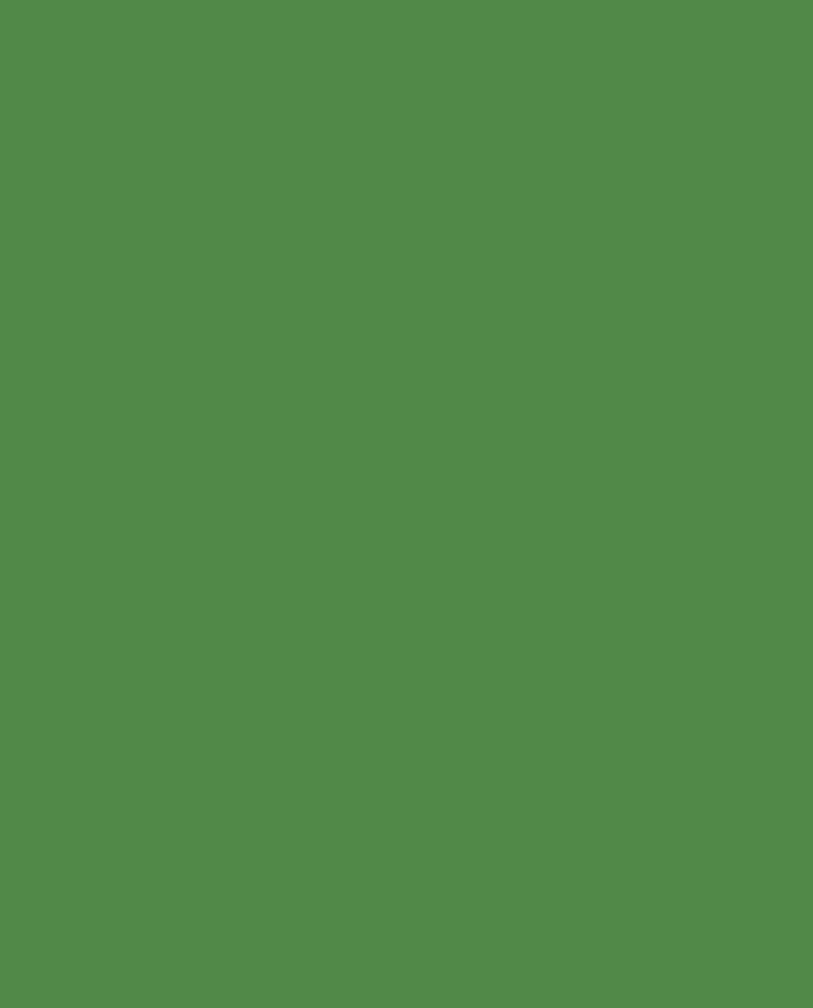
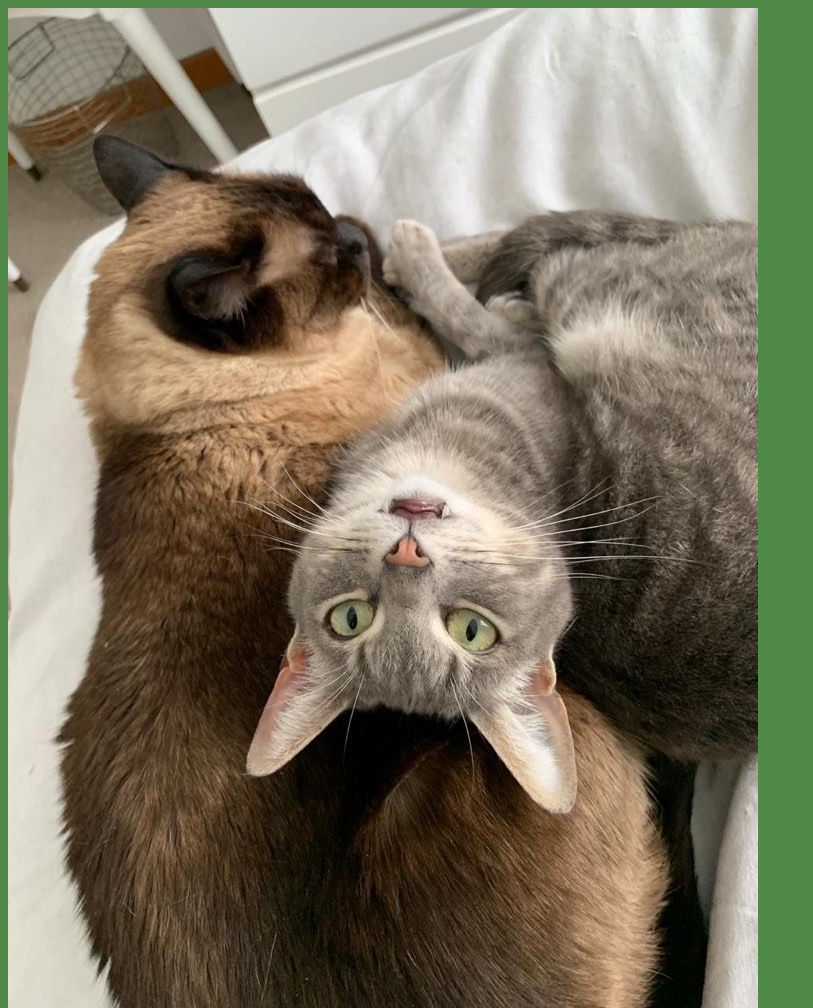
Before and after one commit to YagoSilvaA/YagoSilvaA.github.io, a plain HTML site: page index.html in a window 1280 px wide. Shown: the whole page, without its empty margins (0-813 px from the left). Before the commit the page ends 800 px from the top, so only its background shows below. Drawn offline with Linux system fonts and the light colour scheme.

Commit message:
Update index.html

```diff
--- a/index.html
+++ b/index.html
@@ -3,11 +3,11 @@
 <html>
 
   <head>
-    <title>Your Website</title>
+    <title>Yago Silva Albarracin Tarea 2 PBD</title>
   </head>
 
   <body style = "background-color:#518948">
-
+    <img src="https://raw.githubusercontent.com/YagoSilvaA/YagoSilvaA.github.io/main/imagen/gatoss.jpg" align="middle">
 
   </body>
 
```
